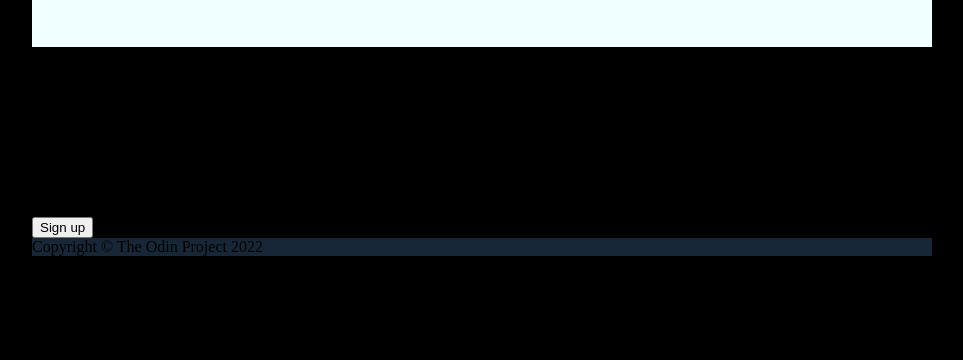
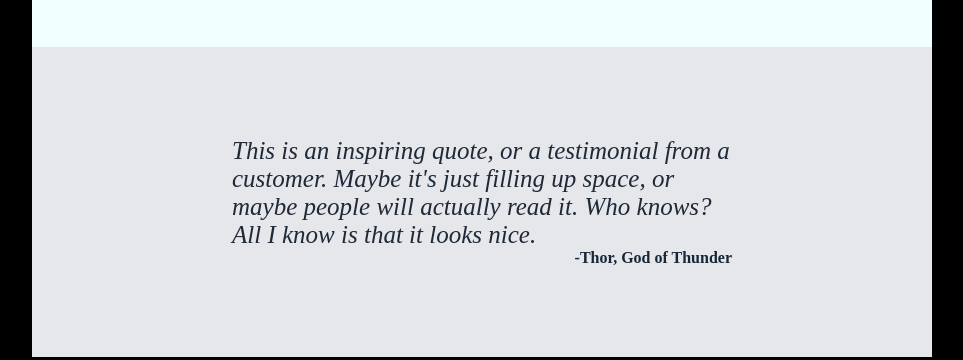
Before and after one commit to AcharaChisom/Landing_page, a plain HTML site: page index.html in a window 1280 px wide. Shown: the part 679-1039 px from the top of the page, without its empty margins (158-1121 px from the left). Before the commit the page ends 935 px from the top, so only its background shows below. Drawn offline with Linux system fonts and the light colour scheme.

Commit message:
add styles to the quotes section of index.html

```diff
--- a/styles.css
+++ b/styles.css
@@ -128,3 +128,32 @@ a {
     margin: 0;
     padding: 0;
 }
+
+.quote-container {
+    background-color: #e5e7eb;
+}
+
+.quote {
+    width: 500px;
+    margin: 0 auto;
+    padding: 90px;
+    display: flex;
+    flex-direction: column;
+    gap: 0;
+}
+
+.quote-text {
+    font-size: 25px;
+    font-style: italic;
+    color: #1f2937;
+    font-weight: lighter;
+    margin: 0;
+}
+
+.quote-author {
+    display: flex;
+    justify-content: flex-end;
+    margin: 0;
+    color: #172737;
+    font-weight: bold;
+}
```
